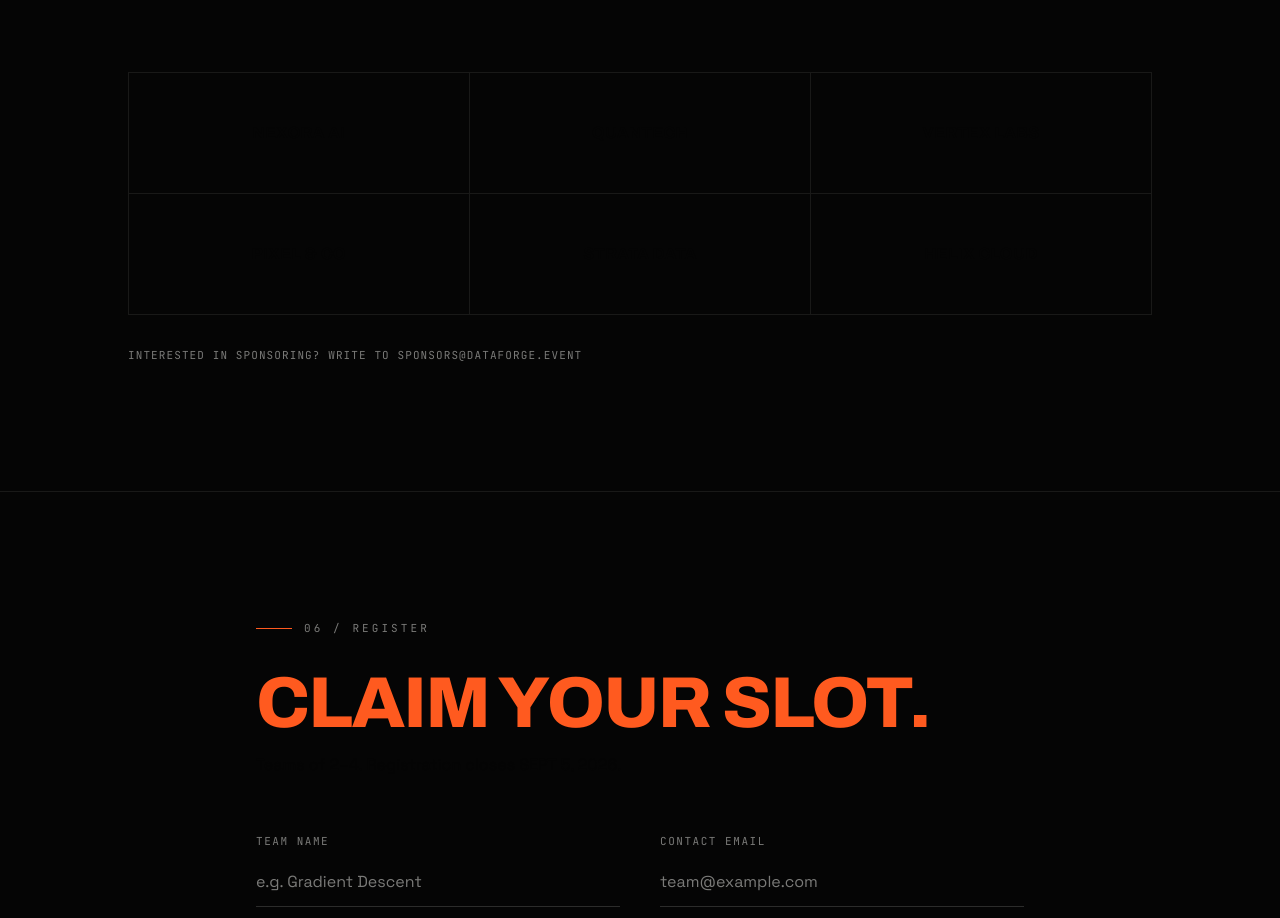
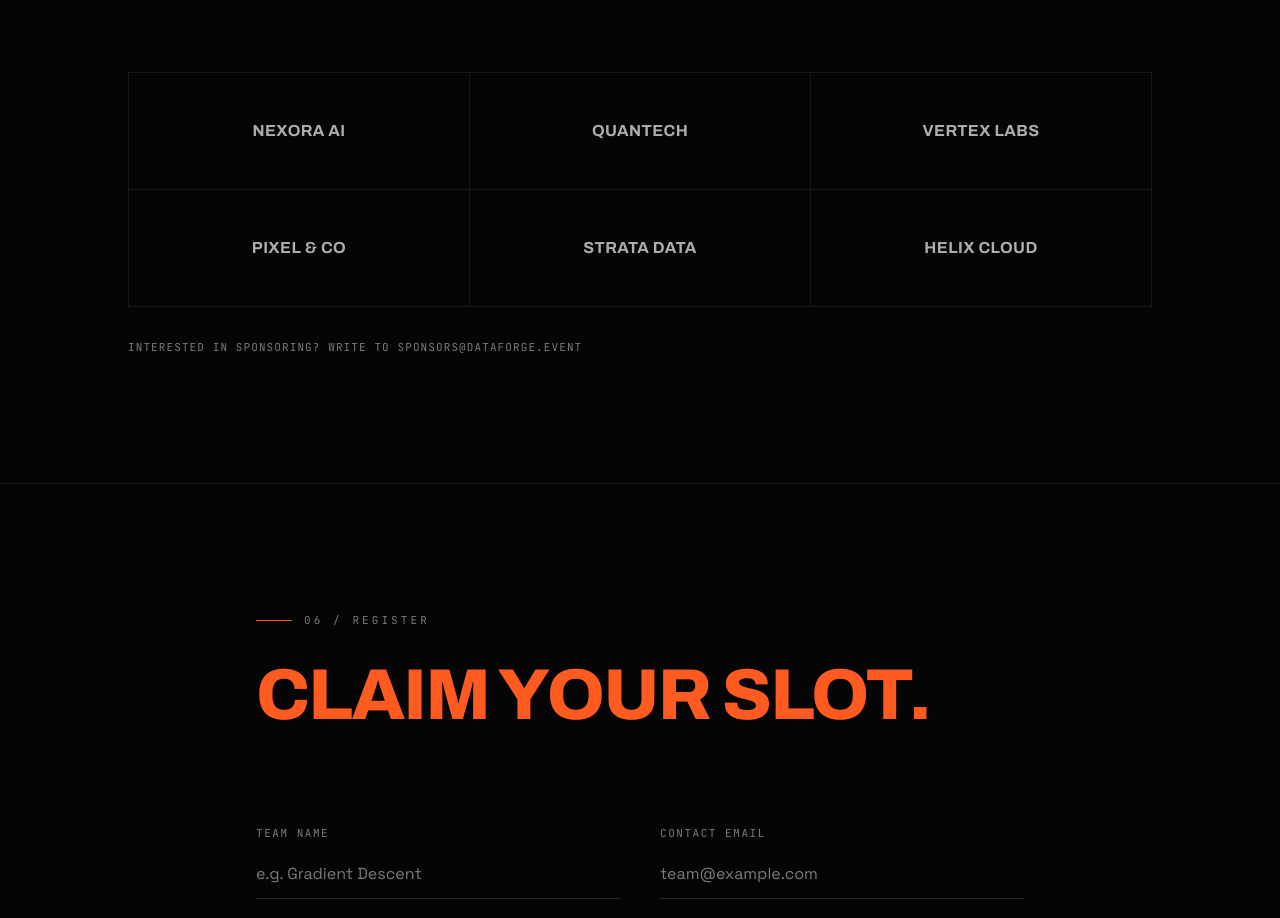
Before and after one commit to heynikcse/dataforge, a React (Vite) app: page / in a window 1280 px wide. Shown: the part 3446-4364 px from the top of the page. Built offline with nearby package versions, Linux system fonts and the light colour scheme.

Commit message:
fixed the sponsor name visibility

```diff
--- a/src/components/MenuOverlay.jsx
+++ b/src/components/MenuOverlay.jsx
@@ -92,10 +92,10 @@ export default function MenuOverlay({ open, onClose, scrolled }) {
         ))}
       </div>
 
-      <div className="menu-panel-footer">
+      {/* <div className="menu-panel-footer">
         <span>DATAFORGE © 2026</span>
         <span>DATA SCIENCE CLUB</span>
-      </div>
+      </div> */}
     </div>
   )
 }
--- a/src/components/Sponsors.jsx
+++ b/src/components/Sponsors.jsx
@@ -19,7 +19,7 @@ export default function Sponsors() {
               key={s}
               className="border-r border-b border-line py-12 flex items-center justify-center text-center px-4"
             >
-              <span className="font-display font-bold uppercase tracking-wide text-offwhite/60 text-sm sm:text-base">
+              <span className="font-display font-bold uppercase tracking-wide text-[#F5F5F3] opacity-70 text-sm sm:text-[16px]">
                 {s}
               </span>
             </div>
--- a/src/index.css
+++ b/src/index.css
@@ -384,7 +384,7 @@ h1.hero-title .char {
   color: var(--orange);
 }
 
-.menu-panel-footer {
+/* .menu-panel-footer {
   display: flex;
   justify-content: space-between;
   padding: 12px 20px 14px;
@@ -393,7 +393,7 @@ h1.hero-title .char {
   color: var(--gray);
   letter-spacing: 0.08em;
   border-top: 1px solid var(--line);
-}
+} */
 
 @media (max-width: 640px) {
   .hero-meta {
```
